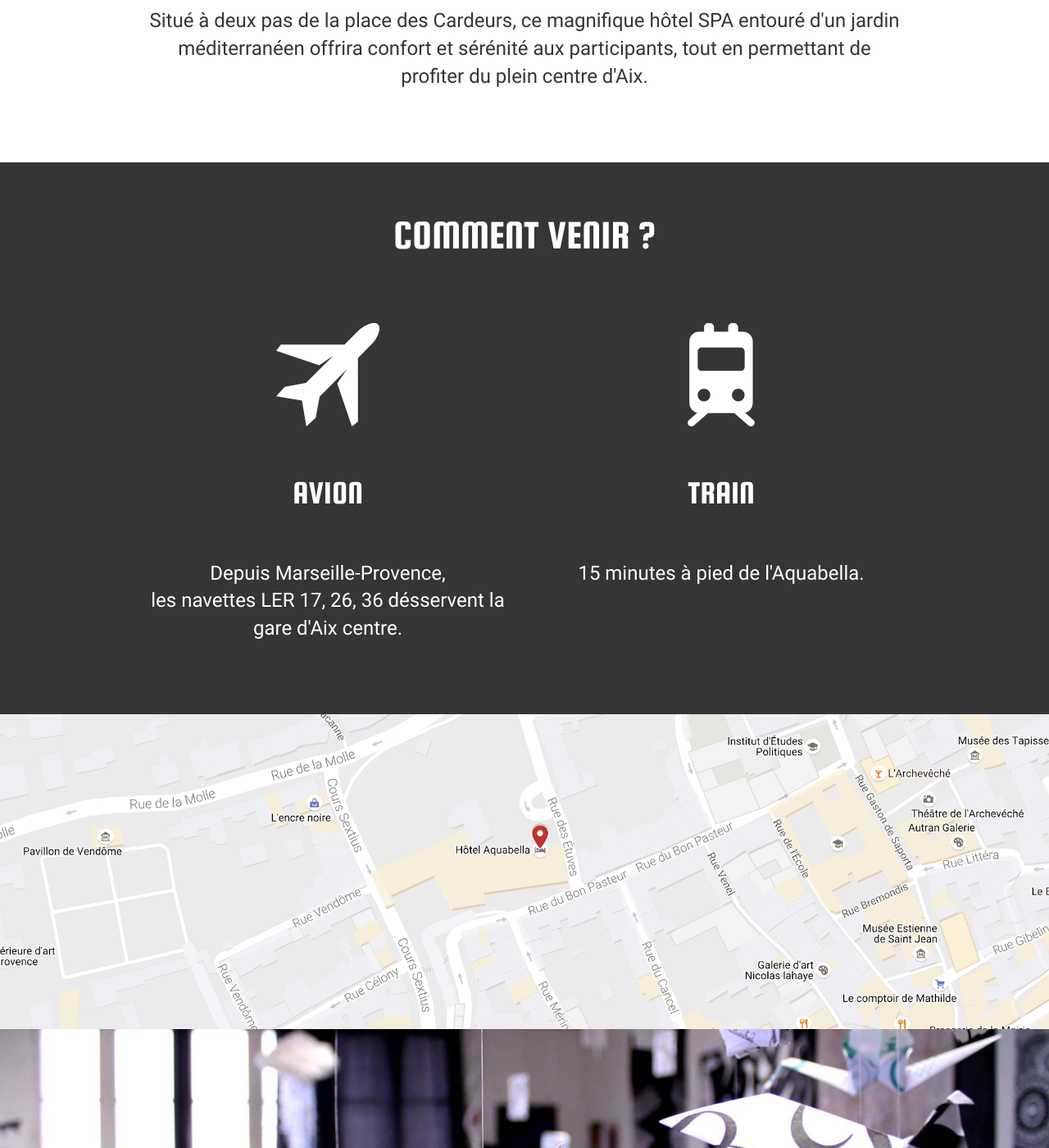
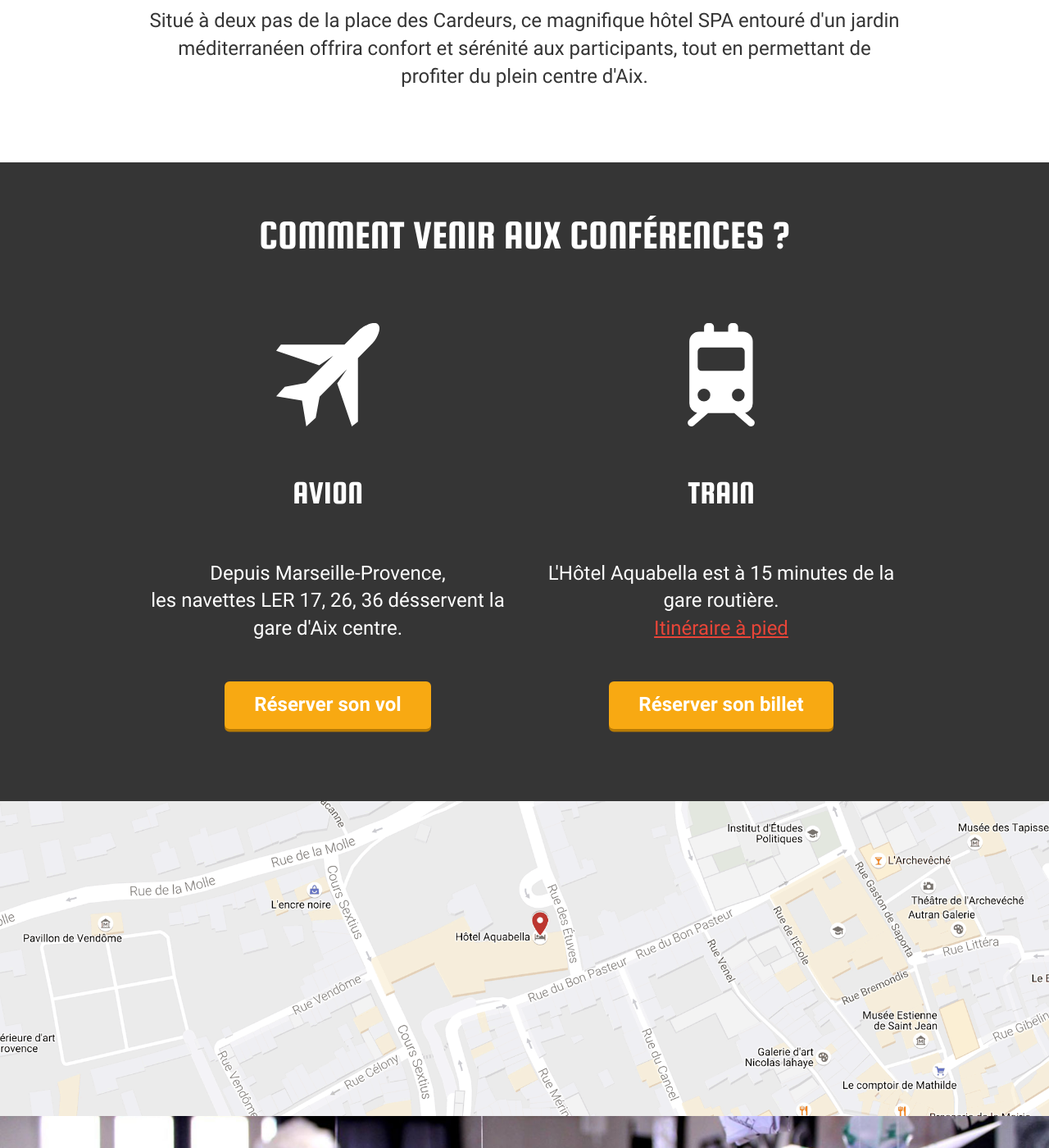
Before and after one commit to sudweb/2017, a Jekyll site: the page built from lieux.html, in a window 1280 px wide and 1400 px high, scrolled down 1237 px. Shown: the whole window at 82% size. Built offline with Jekyll 4.4.1, drawn with Linux system fonts in a browser that asks for light colours; some of the changed text lies outside the part shown.

Commit message:
Indications pour le tranport

```diff
--- a/lieux.html
+++ b/lieux.html
@@ -52,17 +52,19 @@ permalink: /lieux/
 
 		<section class="darkgrey-section">
 			<div class="wrapper text-center">
-				<h3 class="regular-title-size uppercase">Comment venir ?</h3>
+				<h3 class="regular-title-size uppercase">Comment venir aux conférences ?</h3>
 				<div class="grid-2 text-center">
 					<section>
 						<svg class="svg-size" viewBox="0 0 400 400"><use xlink:href="{{ site.baseurl }}/assets/images/symbol-defs.svg#airport" /></svg>
 						<h4 class="small-title-size uppercase">Avion</h4>
 						<p>Depuis Marseille-Provence,<br/> les navettes LER 17, 26, 36 désservent la gare d'Aix centre.</p>
+						<a class="cta button-type1" href="http://www.airfranceklm-globalmeetings.com/?eid=29745AF" data-event-category="cta" data-event-action="click" data-event-label="vol-airfrance" title="Tarifs réduits Air France/KLM pour Sud Web">Réserver son vol</a>
 					</section>
 					<section>
 						<svg class="svg-size" viewBox="0 0 400 400"><use xlink:href="{{ site.baseurl }}/assets/images/symbol-defs.svg#tram" /></svg>
 						<h4 class="small-title-size uppercase">Train</h4>
-						<p>15 minutes à pied de l'Aquabella.</p>
+						<p>L'Hôtel Aquabella est à 15 minutes de la gare routière.<br /><a href="https://www.google.fr/maps/dir/Gare+routi%C3%A8re+d'Aix-en-Provence,+Aix-en-Provence/H%C3%B4tel+Aquabella,+2+Rue+des+%C3%89tuves,+13100+Aix-en-Provence/@43.5272862,5.4385984,16z/data=!3m1!4b1!4m14!4m13!1m5!1m1!1s0x12c98d99529798a1:0x21c517ca47125794!2m2!1d5.4405043!2d43.523529!1m5!1m1!1s0x12c98da3418cd29b:0x4d2e3605031ae29f!2m2!1d5.4449651!2d43.5310769!3e2">Itinéraire à pied</a></p>
+						<a class="cta button-type1" href="https://www.trainline.eu/" data-event-category="cta" data-event-action="click" data-event-label="billet-train" title="Prendre son billet de Train sur Trainline">Réserver son billet</a>
 					</section>
 				</div>
 			</div>
@@ -93,17 +95,21 @@ permalink: /lieux/
 
     <section class="darkgrey-section">
 			<div class="wrapper text-center">
-				<h3 class="regular-title-size uppercase">Comment venir ?</h3>
+				<h3 class="regular-title-size uppercase">Comment venir au Forum&nbsp;Ouvert&nbsp;?</h3>
 				<div class="grid-2 text-center">
 					<section>
 						<svg class="svg-size" viewBox="0 0 400 400"><use xlink:href="{{ site.baseurl }}/assets/images/symbol-defs.svg#airport" /></svg>
 						<h4 class="small-title-size uppercase">Avion</h4>
 						<p>Depuis Marseille-Provence,<br/> les navettes LER 17, 26, 36 désservent la gare d'Aix centre.</p>
+						<a class="cta button-type1" href="http://www.airfranceklm-globalmeetings.com/?eid=29745AF" data-event-category="cta" data-event-action="click" data-event-label="vol-airfrance" title="Tarifs réduits Air France/KLM pour Sud Web">Réserver son vol</a>
 					</section>
 					<section>
 						<svg class="svg-size" viewBox="0 0 400 400"><use xlink:href="{{ site.baseurl }}/assets/images/symbol-defs.svg#tram" /></svg>
 						<h4 class="small-title-size uppercase">Train</h4>
-						<p>15 minutes à pied de l'ESDAC.</p>
+						<p>L'ESDAC est à 8 minutes de la gare routière.<br />
+						<a href="https://www.google.fr/maps/dir/Gare+routi%C3%A8re+d'Aix-en-Provence,+Aix-en-Provence/Ecoles+ESDAC,+Boulevard+de+la+R%C3%A9publique,+Aix-en-Provence/@43.5255466,5.4402339,17z/data=!3m1!4b1!4m14!4m13!1m5!1m1!1s0x12c98d99529798a1:0x21c517ca47125794!2m2!1d5.4405043!2d43.523529!1m5!1m1!1s0x12c98da2712bedd3:0x75419dbfb3372105!2m2!1d5.4427496!2d43.5276439!3e2">Itinéraire à pied</a>
+						</p>
+						<a class="cta button-type1" href="https://www.trainline.eu/" data-event-category="cta" data-event-action="click" data-event-label="billet-train" title="Prendre son billet de Train sur Trainline">Réserver son billet</a>
 					</section>
 				</div>
 			</div>
```
